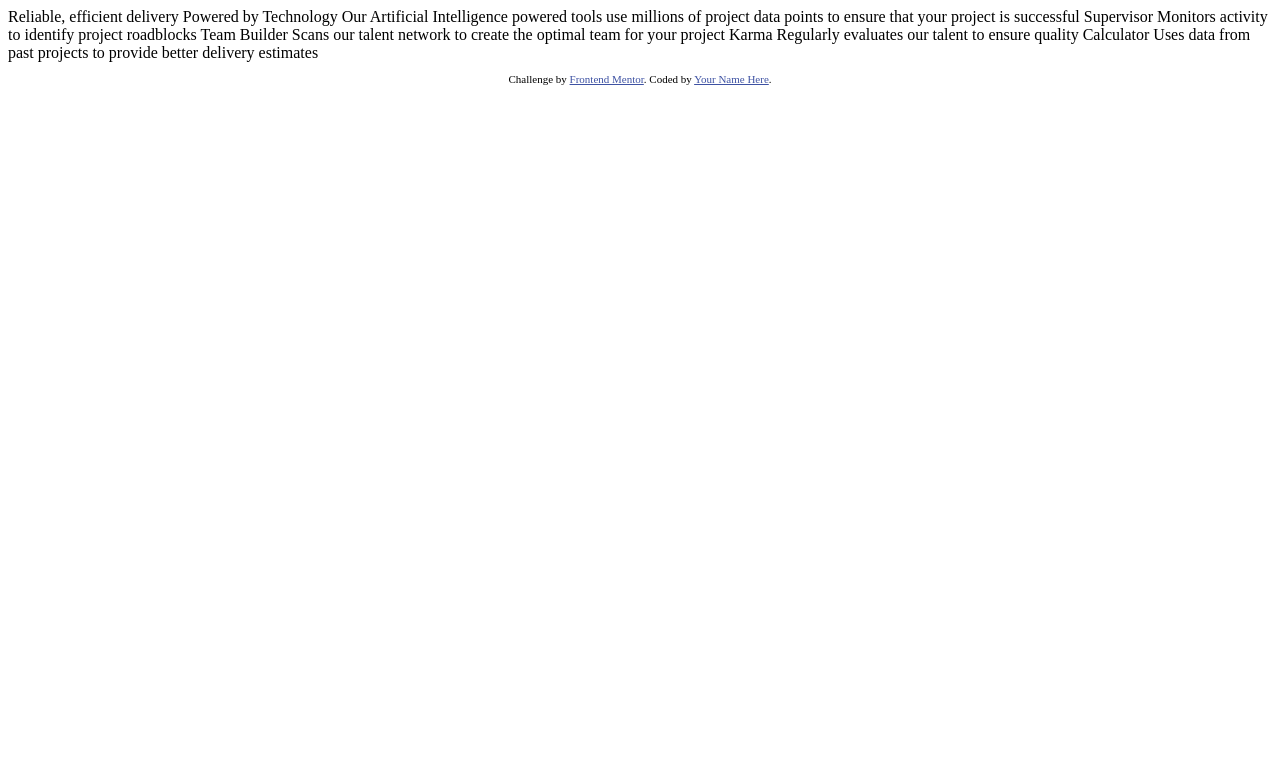
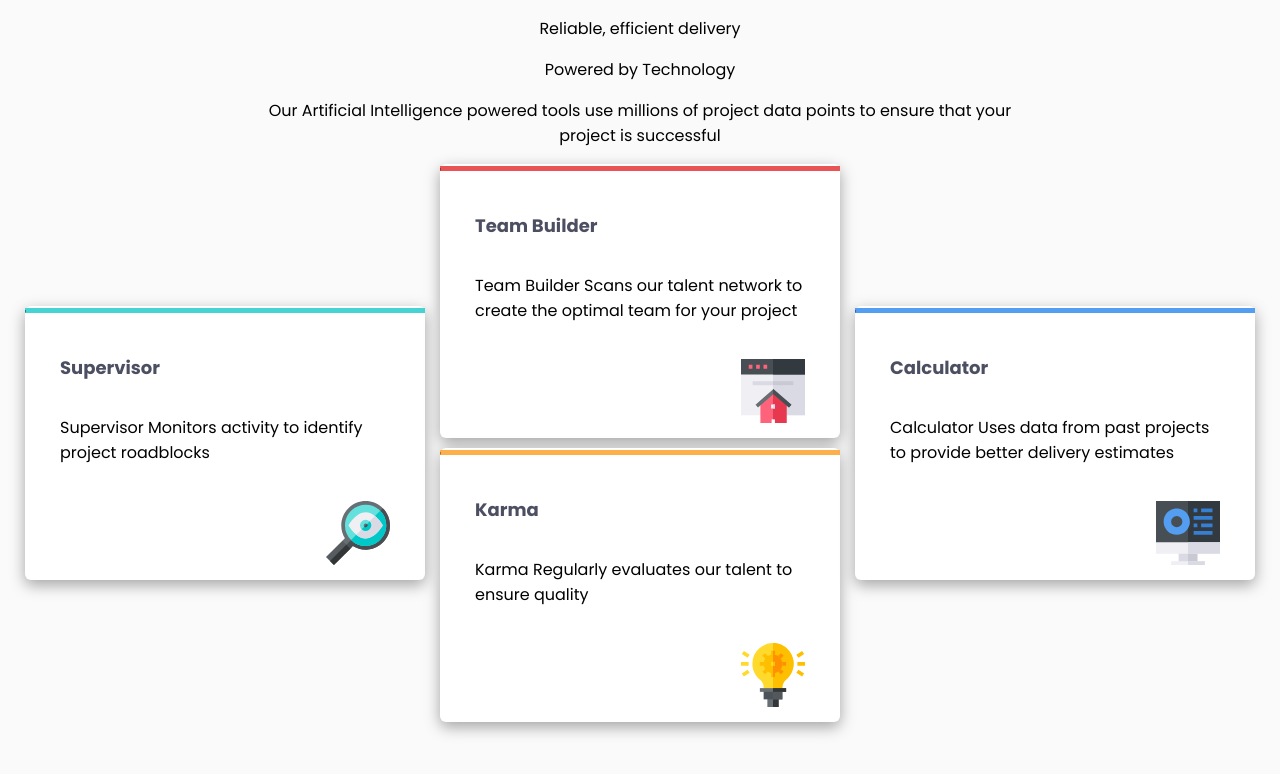
Before and after one commit to yosefHesham/four-cards, a plain HTML site: page index.html in a window 1280 px wide. Drawn offline with Linux system fonts and the light colour scheme.

Commit message:
Create Cardss

```diff
--- a/index.html
+++ b/index.html
@@ -1,50 +1,88 @@
 <!DOCTYPE html>
 <html lang="en">
   <head>
-  <meta charset="UTF-8">
-  <meta name="viewport" content="width=device-width, initial-scale=1.0"> <!-- displays site properly based on user's device -->
+    <meta charset="UTF-8" />
+    <meta name="viewport" content="width=device-width, initial-scale=1.0" />
+    <!-- displays site properly based on user's device -->
 
-  <link rel="icon" type="image/png" sizes="32x32" href="./images/favicon-32x32.png">
+    <link
+      rel="icon"
+      type="image/png"
+      sizes="32x32"
+      href="./images/favicon-32x32.png"
+    />
+
+    <link rel="stylesheet" href="./style.css" />
 
     <title>Frontend Mentor | Four card feature section</title>
 
     <!-- Feel free to remove these styles or customise in your own stylesheet 👍 -->
-  <style>
-    .attribution { font-size: 11px; text-align: center; }
-    .attribution a { color: hsl(228, 45%, 44%); }
-  </style>
   </head>
   <body>
-
     <header>
-
-
+      <p class="title">Reliable, efficient delivery</p>
+      <p class="subtitle">Powered by Technology</p>
+      <p class="description">
+        Our Artificial Intelligence powered tools use millions of project data
+        points to ensure that your project is successful
+      </p>
     </header>
 
-  Reliable, efficient delivery
-  Powered by Technology
+    <section class="cards">
+      <div class="supervisor">
+        <hr />
 
-  Our Artificial Intelligence powered tools use millions of project data points
-  to ensure that your project is successful
+        <div class="card-content">
+          <p class="card-title">Supervisor</p>
+          <p class="card-description">
+            Supervisor Monitors activity to identify project roadblocks
+          </p>
 
-  Supervisor
-  Monitors activity to identify project roadblocks
+          <img src="/images/icon-supervisor.svg" alt="supervisor" />
+        </div>
+      </div>
 
-  Team Builder
-  Scans our talent network to create the optimal team for your project
+      <section class="vertical-cards">
+        <div class="teambuilder">
+          <hr />
 
-  Karma
-  Regularly evaluates our talent to ensure quality
+          <div class="card-content">
+            <p class="card-title">Team Builder</p>
+            <p class="card-description">
+              Team Builder Scans our talent network to create the optimal team
+              for your project
+            </p>
 
-  Calculator
-  Uses data from past projects to provide better delivery estimates
+            <img src="/images/icon-team-builder.svg" alt="supervisor" />
+          </div>
+        </div>
 
+        <div class="karma">
+          <hr />
 
-  <footer>
-    <p class="attribution">
-      Challenge by <a href="https://www.frontendmentor.io?ref=challenge" target="_blank">Frontend Mentor</a>.
-      Coded by <a href="#">Your Name Here</a>.
+          <div class="card-content">
+            <p class="card-title">Karma</p>
+            <p class="card-description">
+              Karma Regularly evaluates our talent to ensure quality
             </p>
-  </footer>
+            <img src="/images/icon-karma.svg" alt="supervisor" />
+          </div>
+        </div>
+      </section>
+
+      <div class="calculator">
+        <hr />
+
+        <div class="card-content">
+          <p class="card-title">Calculator</p>
+          <p class="card-description">
+            Calculator Uses data from past projects to provide better delivery
+            estimates
+          </p>
+
+          <img src="/images/icon-calculator.svg" alt="supervisor" />
+        </div>
+      </div>
+    </section>
   </body>
 </html>
--- a/style.css
+++ b/style.css
@@ -9,3 +9,97 @@
   --grayish-blue:hsl(229, 6%, 66%);
   --light-gray:hsl(0, 0%, 98%);
 }
+
+body {
+  background-color: var(--light-gray);
+}
+
+header {
+ text-align: center;
+ width: 60%;
+ margin: 0 auto;
+}
+
+body {
+  font-family: "Poppins", sans-serif;
+}
+.cards {
+  display: flex;
+  flex-direction: column;
+  align-items: center;
+
+  gap: 15px;
+}
+
+
+.cards > div {
+
+  background-color: white;
+  border-radius: 6px;
+  box-shadow: rgba(0, 0, 0, 0.35) 0px 5px 15px;
+  width: 400px;
+}
+
+.vertical-cards {
+  display: flex;
+  flex-direction: column;
+  gap: 10px;
+}
+
+.vertical-cards > div {
+  background-color: white;
+  border-radius: 6px;
+  box-shadow: rgba(0, 0, 0, 0.35) 0px 5px 15px;
+  width: 400px;
+
+}
+
+hr {
+  margin-top: 2px;
+
+  border-top: 4px solid
+
+}
+
+.supervisor > hr {
+  border-color: var(--cyan);
+}
+.teambuilder > hr {
+  border-color: var(--red);
+}
+
+.karma > hr {
+  border-color: var(--orange);
+}
+
+.calculator > hr {
+  border-color: var(--blue);
+}
+
+.card-content {
+  padding: 15px 35px;
+  display: flex;
+  flex-direction: column;
+}
+
+.card-title {
+  color: var(--dark-blue);
+  font-size: large;
+  font-weight: bold;
+}
+
+img {
+  margin-top: 20px;
+  margin-left: auto;
+}
+
+
+@media (min-width:768px) {
+
+
+  .cards {
+    flex-direction: row;
+    justify-content: center;
+  }
+
+}
```
Lines whose indentation alone changed are shown as unchanged.
